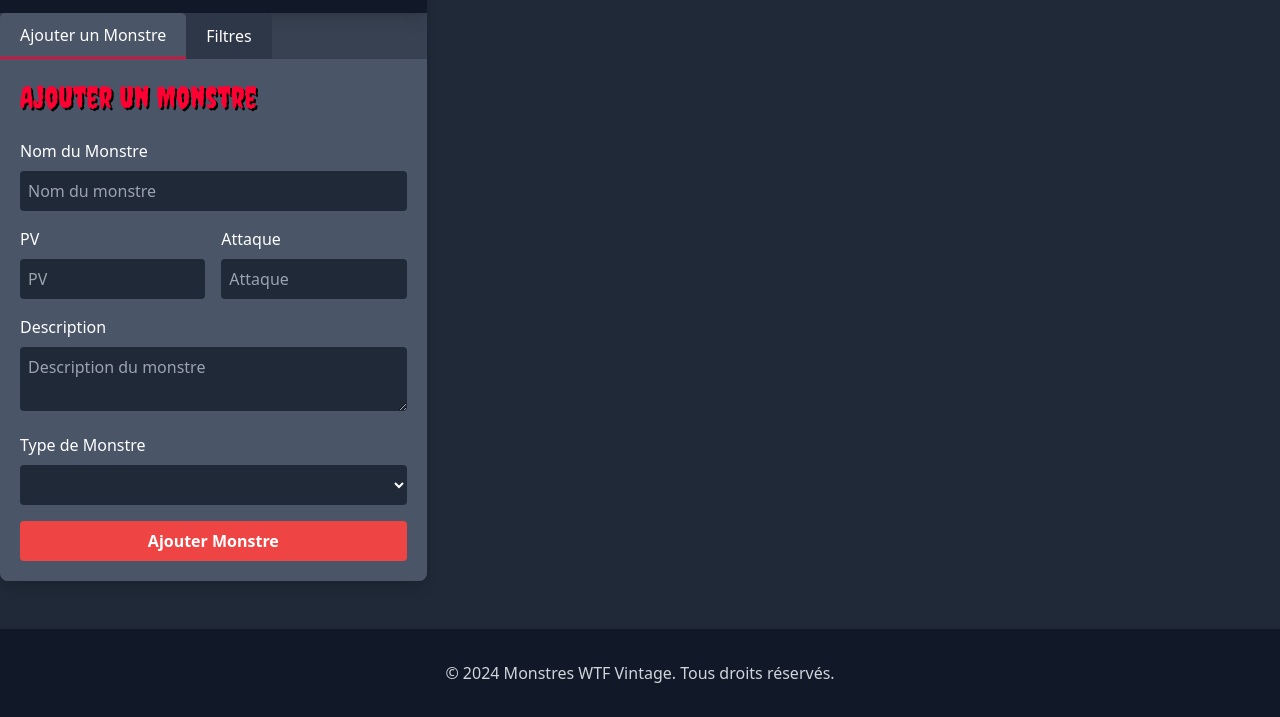
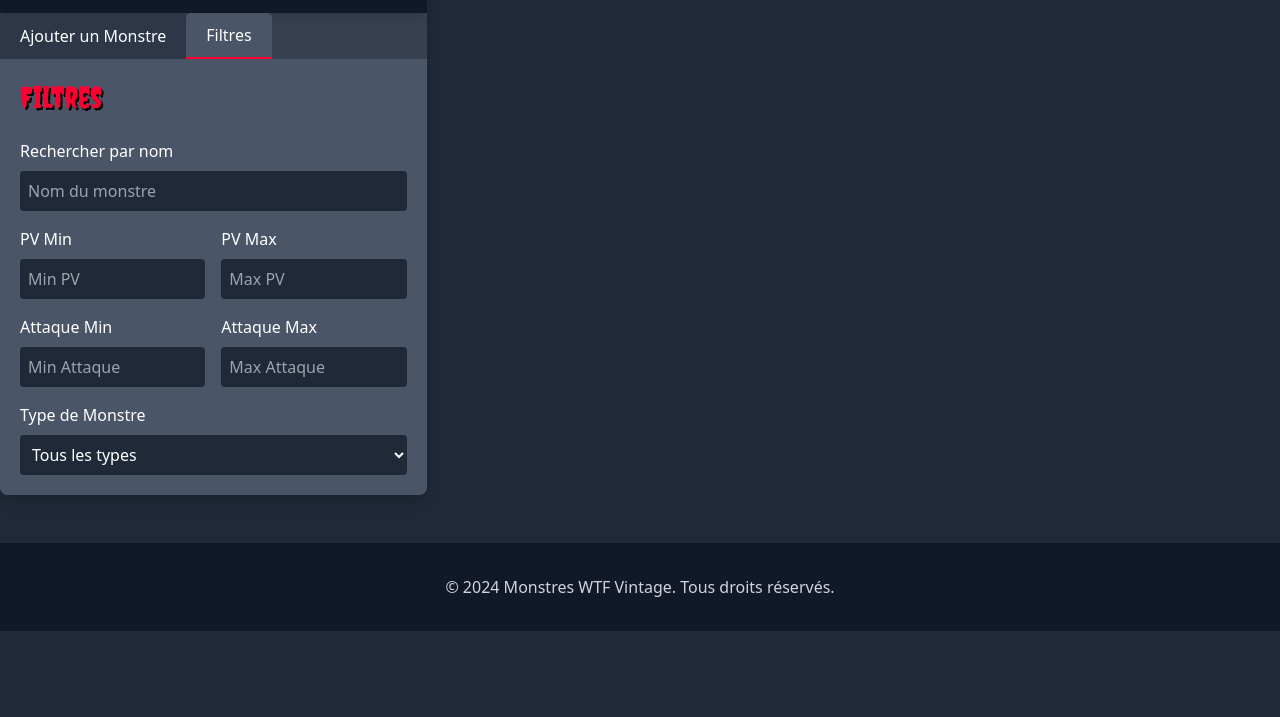
Before and after one commit to sctiffany/MONSTERS_VUEJS_NOCOMPONENTS_EVAL_TIFFANY_SCHINELLI, a plain HTML site: page index.html in a window 1280 px wide. Both pictures are taken after a click on the button "Filtres". Shown: the part 147-864 px from the top of the page. After the commit the page ends 800 px from the top, so only its background shows below. Drawn offline with nearby package versions, Linux system fonts and the light colour scheme.

Commit message:
feat: implement filters tab display

```diff
--- a/index.html
+++ b/index.html
@@ -92,12 +92,28 @@
           </div>
         </header>
         <div class="flex">
-          <button class="tab-button active">Ajouter un Monstre</button>
-          <button class="tab-button">Filtres</button>
+          <button
+            class="tab-button"
+            :class="{ 'active' : !isFiltersTabActive}"
+            @click.prevent="activateAddMonstersTab()"
+          >
+            Ajouter un Monstre
+          </button>
+          <button
+            class="tab-button"
+            :class="{ 'active' : isFiltersTabActive}"
+            @click.prevent="activateFiltersTab()"
+          >
+            Filtres
+          </button>
         </div>
 
         <!-- Contenu des onglets -->
-        <div id="form" class="tab-content active">
+        <div
+          id="form"
+          class="tab-content"
+          :class="{ 'active' : !isFiltersTabActive}"
+        >
           <h2 class="text-3xl monster-header mb-6">Ajouter un Monstre</h2>
           <form class="grid grid-cols-1 gap-4">
             <div>
@@ -174,7 +190,11 @@
         </div>
 
         <!-- Contenu des filtres -->
-        <div id="filters" class="tab-content">
+        <div
+          id="filters"
+          class="tab-content"
+          :class="{ 'active' : isFiltersTabActive}"
+        >
           <h2 class="text-3xl monster-header mb-6">Filtres</h2>
           <form class="grid grid-cols-1 gap-4">
             <div>
@@ -318,6 +338,7 @@
               isDeleted: false,
             },
             isEditing: false,
+            isFiltersTabActive: false,
             searchQuery: "",
           };
         },
@@ -372,6 +393,12 @@
             };
             this.isEditing = false;
           },
+          activateFiltersTab() {
+            this.isFiltersTabActive = true;
+          },
+          activateAddMonstersTab() {
+            this.isFiltersTabActive = false;
+          },
         },
         computed: {
           newMonsterImg() {
```
